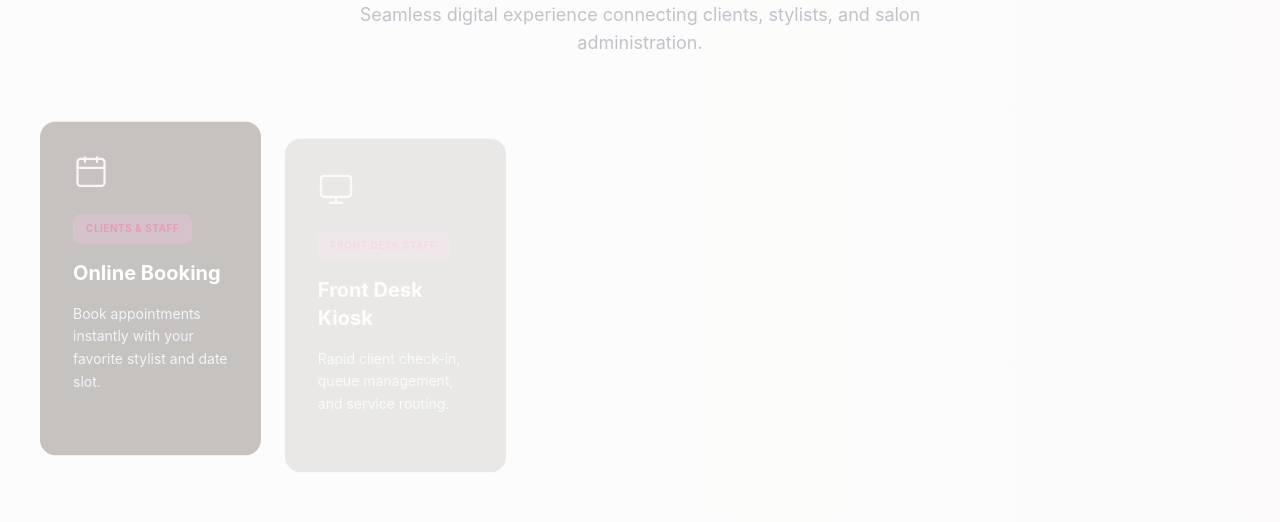
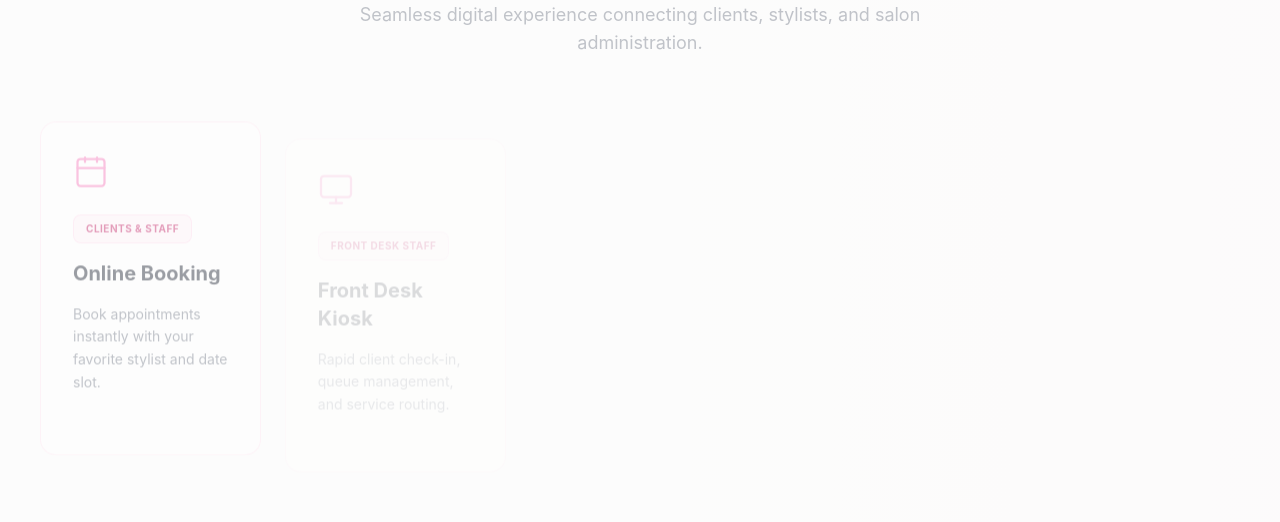
Before and after one commit to boseth-art/smart-salon-management-system, a React (Vite) app: page / in a window 1280 px wide. Shown: the part 2180-2702 px from the top of the page. Built offline with nearby package versions, Linux system fonts and the light colour scheme.

Commit message:
fix: change feature cards color to match light girlish theme

```diff
--- a/src/pages/Home.jsx
+++ b/src/pages/Home.jsx
@@ -432,13 +432,13 @@ export default function Home() {
                 transition={{ delay: i * 0.1 }}
               >
                 <Link to={feat.link} className="no-underline group block h-full">
-                  <div className="bg-[#78716C] text-white rounded-2xl p-8 border border-transparent h-full flex flex-col gap-4 transition-all duration-300 group-hover:-translate-y-2 group-hover:bg-[#57534E]">
-                    <FeatIcon className="w-9 h-9 text-primary-light mb-2" strokeWidth={1.5} />
-                    <span className="text-[10px] font-bold text-primary-dark bg-primary/30 px-3 py-1.5 rounded-lg w-fit uppercase tracking-wider border border-primary/20">
+                  <div className="bg-white/60 backdrop-blur-md text-text-dark rounded-2xl p-8 border border-primary/20 h-full flex flex-col gap-4 transition-all duration-300 group-hover:-translate-y-2 group-hover:bg-white/90 group-hover:border-primary/50 group-hover:shadow-lg group-hover:shadow-primary/10">
+                    <FeatIcon className="w-9 h-9 text-primary mb-2 transition-transform duration-300 group-hover:scale-110" strokeWidth={1.5} />
+                    <span className="text-[10px] font-bold text-primary-dark bg-primary/10 px-3 py-1.5 rounded-lg w-fit uppercase tracking-wider border border-primary/20">
                       {feat.role}
                     </span>
-                    <h3 className="text-xl font-bold text-white m-0">{feat.title}</h3>
-                    <p className="text-sm text-slate-200 leading-relaxed m-0">{feat.description}</p>
+                    <h3 className="text-xl font-bold text-text-dark m-0">{feat.title}</h3>
+                    <p className="text-sm text-text-muted leading-relaxed m-0">{feat.description}</p>
                   </div>
                 </Link>
               </motion.div>
```
